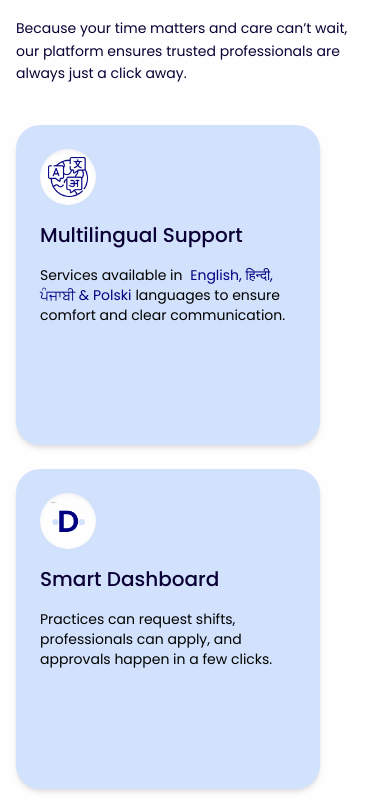
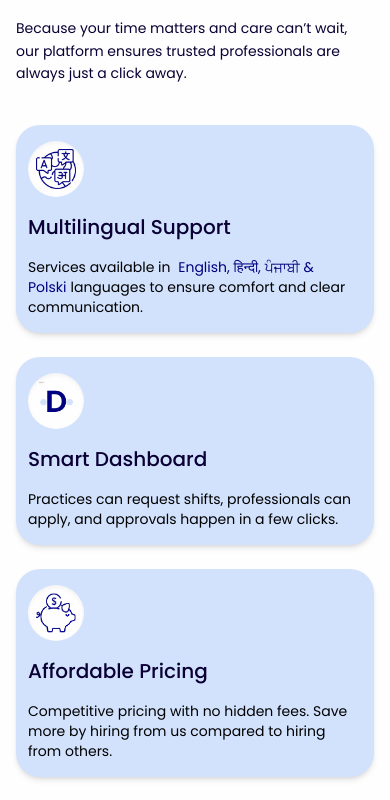
Before and after one commit to Di-arva/Frontend, a React (Vite) app: page / in a window 390 px wide. Shown: the part 2100-2900 px from the top of the page. Built offline with nearby package versions, Linux system fonts and the light colour scheme.

Commit message:
Fix responsiveness in Features

```diff
--- a/src/Components/Features.jsx
+++ b/src/Components/Features.jsx
@@ -56,11 +56,11 @@ export default function Features() {
         trusted professionals are always just a click away.
       </p>
 
-      <div className="mt-10 grid gap-6 sm:gap-8 grid-cols-1 sm:grid-cols-2 lg:grid-cols-3">
+      <div className="mt-10 grid gap-6 sm:gap-8 grid-cols-1 sm:grid-cols-2 lg:grid-cols-3 justify-items-center">
         {features.map((feature) => (
           <div
             key={feature.id}
-            className="bg-lightblue px-6 py-6 w-76 h-80 rounded-3xl flex flex-col shadow-md"
+            className="bg-lightblue px-3 py-4 sm:px-4 sm:py-5 md:px-6 md:py-6 rounded-3xl flex flex-col shadow-md"
           >
             <div className="bg-lightbg w-14 h-14 p-2 rounded-full flex justify-center items-center shadow-inner">
               <img
--- a/src/Components/Navigation.jsx
+++ b/src/Components/Navigation.jsx
@@ -91,7 +91,7 @@ const Navigation = () => {
 
         {/* Mobile / Tablet Dropdown with Slide Animation */}
         <div
-          className={`fixed  top-20 left-0 w-full flex justify-center lg:hidden transform transition-transform duration-300 ease-in-out ${
+          className={`fixed  top-20 left-0 w-full flex justify-center  transform transition-transform duration-300 ease-in-out ${
             isOpen ? "translate-x-0" : "-translate-x-full"
           }`}
         >
```
